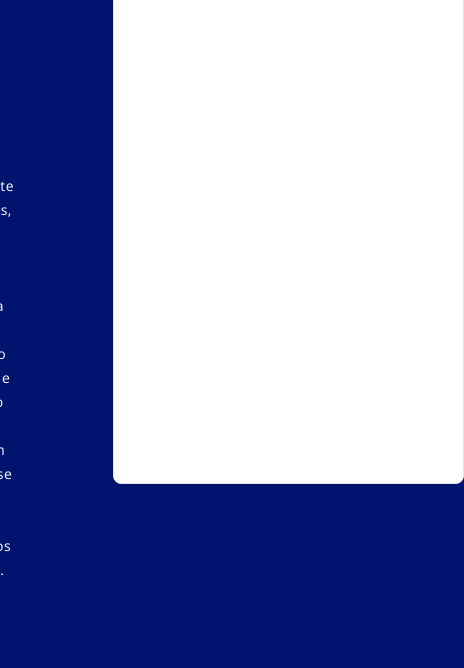
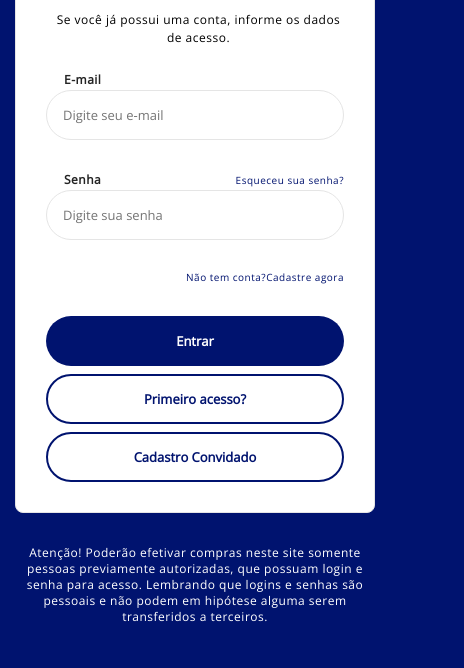
Before and after one commit to llucasy/Care-Shop, a plain HTML site: page index.html in a window 390 px wide. Shown: the part 221-889 px from the top of the page, 464 px wide, since content can reach past the window. Before the commit the page ends 844 px from the top, so only its background shows below. Drawn offline with Linux system fonts and the light colour scheme.

Commit message:
last commit

```diff
--- a/index.html
+++ b/index.html
@@ -12,24 +12,48 @@
 
 <body>
   <picture>
-    <source srcset="images/login-banner-principal-320-2x.png" media="(max-width: 425px)" width="100%" height="auto" />
+    <source srcset="images/login-banner-principal-320-2x.png" media="(max-width: 500px)" width="100%" height="auto" />
     <source srcset="images/login-banner-principal-768.png" media="(max-width: 768px)" width="100%" height="auto" />
     <img src="images/login-banner-principal-1366.png" alt="Banner Principal - Care Shop"
       title="Banner Principal - Care Shop" class="banner-item-image" />
   </picture>
 
   <main class="container">
+
     <section class="wrapper-about">
-      <img id="logo-careshop" src="/images/careshop.svg" alt="Logo careshop">
+      <img id="logo-careshop" src="images/careshop.svg" alt="Logo careshop">
       <h1>Care Shop</h1>
-      <p>Atenção! Poderão efetivar compras neste site somente pessoas previamente autorizadas, que possuam login e senha para acesso. Lembrando que logins e senhas são pessoais e não podem em hipótese alguma serem transferidos a terceiros.</p>
+      <p>Atenção! Poderão efetivar compras neste site somente pessoas previamente autorizadas, que possuam login e senha
+        para acesso. Lembrando que logins e senhas são pessoais e não podem em hipótese alguma serem transferidos a
+        terceiros.</p>
     </section>
+
     <section class="wrapper-login">
-      <h2>Já possui uma conta?</h2>
-      <p>Se você já possui uma conta, informe os dados de acesso.</p>
+      <form>
+        <h2>Já possui uma conta?</h2>
+        <p class="description">Se você já possui uma conta, informe os dados de acesso.</p>
+        <fieldset>
+          <label for="email">
+            <p>E-mail</p>
+            <input type="email" name="email" id="email" autocomplete="email" placeholder="Digite seu e-mail" required>
+          </label>
+        </fieldset>
+        <fieldset for="password">
+          <p>Senha<small><a href="#">Esqueceu sua senha?</a></small></p>
+          <input type="password" name="password" id="password" autocomplete="current-password"
+            placeholder="Digite sua senha" maxlength="50" required>
+        </fieldset>
+        <small>Não tem conta?<a href="#">Cadastre agora</a></small>
+        <div class="group-button">
+          <button id="submit" type="submit">Entrar</button>
+          <button id="first-access">Primeiro acesso?</button>
+          <button id="invite">Cadastro Convidado</button>
+        </div>
+      </form>
     </section>
+
   </main>
-
+  <script src="script.js"></script>
 </body>
 
 </html>
--- a/script.js
+++ b/script.js
@@ -0,0 +1,10 @@
+const form = document.querySelector('form')
+
+form.addEventListener("submit", e => {
+  e.preventDefault()
+
+  const email = document.querySelector('#email').value
+  const password = document.querySelector('#password').value
+
+  console.log(`Email: ${email}`, `Password: ${password}`)
+})
--- a/style.css
+++ b/style.css
@@ -2,6 +2,10 @@
   margin: 0;
   padding: 0;
   box-sizing: border-box;
+}
+
+:root {
+  --blue: #00136f;
 }
 
 @font-face {
@@ -15,7 +19,7 @@
 }
 
 body {
-  background-color: #00136f;
+  background-color: var(--blue);
   font-size: 12px;
   font-weight: 400;
   line-height: 1.5;
@@ -32,6 +36,12 @@ picture {
   max-width: 185px;
 }
 
+@media screen and (max-width: 500px) {
+  #logo-careshop {
+    display: none;
+  }
+}
+
 .banner-item-image {
   width: 100%;
   height: auto;
@@ -43,15 +53,30 @@ picture {
   align-items: center;
   justify-content: center;
   gap: 0 97px;
-  max-width: 1050px;
   margin: 0 auto;
   padding: 0 15px;
+  max-width: 1050px;
 
   position: absolute;
   top: -48px;
   left: 0;
   right: 0;
   bottom: 0;
+}
+
+@media screen and (max-width: 768px) {
+  .container {
+    gap: 0 70px;
+    max-width: 540px;
+  }
+}
+
+@media screen and (max-width: 500px) {
+  .container {
+    gap: 0;
+    grid-template-columns: none;
+    top: 0;
+  }
 }
 
 .wrapper-about {
@@ -61,6 +86,15 @@ picture {
   line-height: 1.5rem;
 }
 
+@media screen and (max-width: 500px) {
+  .wrapper-about p {
+    font-size: .75rem;
+    line-height: 1rem;
+    text-align: center;
+    margin-bottom: 43px;
+  }
+}
+
 .wrapper-about h1 {
   font-family: Nivea, sans-serif;
   font-size: 2rem;
@@ -68,6 +102,12 @@ picture {
   text-transform: uppercase;
   margin: 15px 0 9px;
   font-weight: 700;
+}
+
+@media screen and (max-width: 500px) {
+  .wrapper-about h1 {
+    display: none;
+  }
 }
 
 .wrapper-login {
@@ -80,14 +120,150 @@ picture {
   margin: 70px 0;
 }
 
+@media screen and (max-width: 768px) {
+  .wrapper-login {
+    width: 238.766px;
+    padding: 30px;
+  }
+}
+
+@media screen and (max-width: 500px) {
+  .wrapper-login {
+    width: 100%;
+    margin: 150px 0 32px;
+    order:-1;
+    min-height: auto;
+  }
+}
+
+.wrapper-login form {
+  display: flex;
+  flex-direction: column;
+}
+
 .wrapper-login h2 {
   font-family: Nivea,sans-serif;
   font-size: 1.25rem;
   line-height: 1.75rem;
   text-transform: uppercase;
-  color: #00136f;
+  color: var(--blue);
   margin: 0;
   font-weight: 700;
   display: flex;
   justify-content: center;
 }
+
+@media screen and (max-width: 768px) {
+  .wrapper-login h2 {
+    text-align: center;
+  }
+}
+
+@media screen and (max-width: 500px) {
+  .wrapper-login h2 {
+    font-size: 1rem;
+  }
+}
+
+.wrapper-login .description {
+  font-family: Open Sans,sans-serif;
+  font-size: 14px;
+  font-weight: 400;
+  padding: 23px 0 23px 7px;
+}
+
+@media screen and (max-width: 768px) {
+  .wrapper-login .description {
+    text-align: center;
+  }
+}
+
+@media screen and (max-width: 500px) {
+  .wrapper-login .description {
+    font-size: 12px;
+  }
+}
+
+.wrapper-login fieldset {
+  border: 0;
+}
+
+.wrapper-login fieldset p {
+  display: flex;
+  font-family: Open Sans,sans-serif;
+  font-weight: 600;
+  font-size: .75rem;
+  line-height: 1.25rem;
+  color: #242424;
+  margin: 0;
+  padding-left: 18px;
+  justify-content: space-between;
+}
+
+.wrapper-login input {
+  display: inline-block;
+  width: 100%;
+  box-sizing: border-box;
+  border-radius: 500px;
+  border: 1px solid #e5e5e5;
+  padding: 0 16px;
+  min-height: 50px;
+  font-family: Open Sans,sans-serif;
+  font-size: .813rem;
+  line-height: 1.25rem;
+  color: #7f7f7f;
+  margin-bottom: 30px;
+}
+
+.wrapper-login form a {
+  text-decoration: none;
+  color: var(--blue);
+  font-weight: 400;
+}
+
+.wrapper-login form small {
+  width: 100%;
+  display: flex;
+  font-family: Open Sans,sans-serif;
+  justify-content: flex-end;
+  font-size: 10px;
+  color: var(--blue);
+}
+
+.wrapper-login button {
+  display: inline-block;
+  border: none;
+  outline: none;
+  font-family: Open Sans,sans-serif;
+  font-weight: 600;
+  font-size: .813rem;
+  line-height: 1.125rem;
+  text-align: center;
+  color: #fff;
+  cursor: pointer;
+  width: 100%;
+  max-width: 270px;
+  min-height: 50px;
+  background: var(--blue);
+  border-radius: 100px;
+}
+
+@media screen and (max-width: 500px) {
+  .wrapper-login button {
+    max-width: 100%;
+  }
+}
+
+
+.group-button {
+  display: flex;
+  flex-direction: column;
+  margin-top: 31px;
+}
+
+#first-access, #invite {
+  border: 2px solid var(--blue);
+  color: var(--blue);
+  background: #fff;
+  margin-top: 8px;
+}
```
Also changed, not shown: fonts/Nivea-Regular.woff (deleted), 1 other file.
